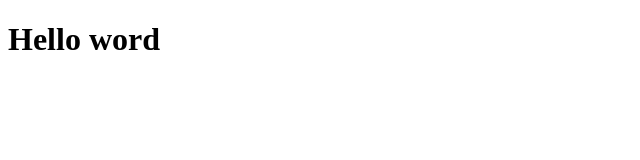
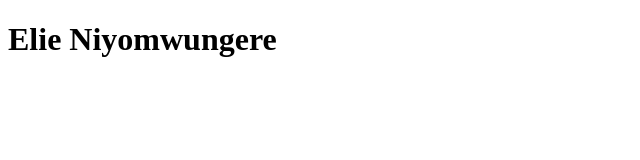
Before and after one commit to elieniyomwungere/hello-world, a plain HTML site: page index.html in a window 1280 px wide. Shown: the whole page, without its empty margins (0-640 px from the left). Drawn offline with Linux system fonts and the light colour scheme.

Commit message:
code changed

```diff
--- a/index.html
+++ b/index.html
@@ -6,6 +6,6 @@
     <title>FIRST DEPLOIT PAGE</title>
 </head>
 <body>
-    <h1>Hello word</h1>
+    <h1>Elie Niyomwungere</h1>
 </body>
 </html>
```
